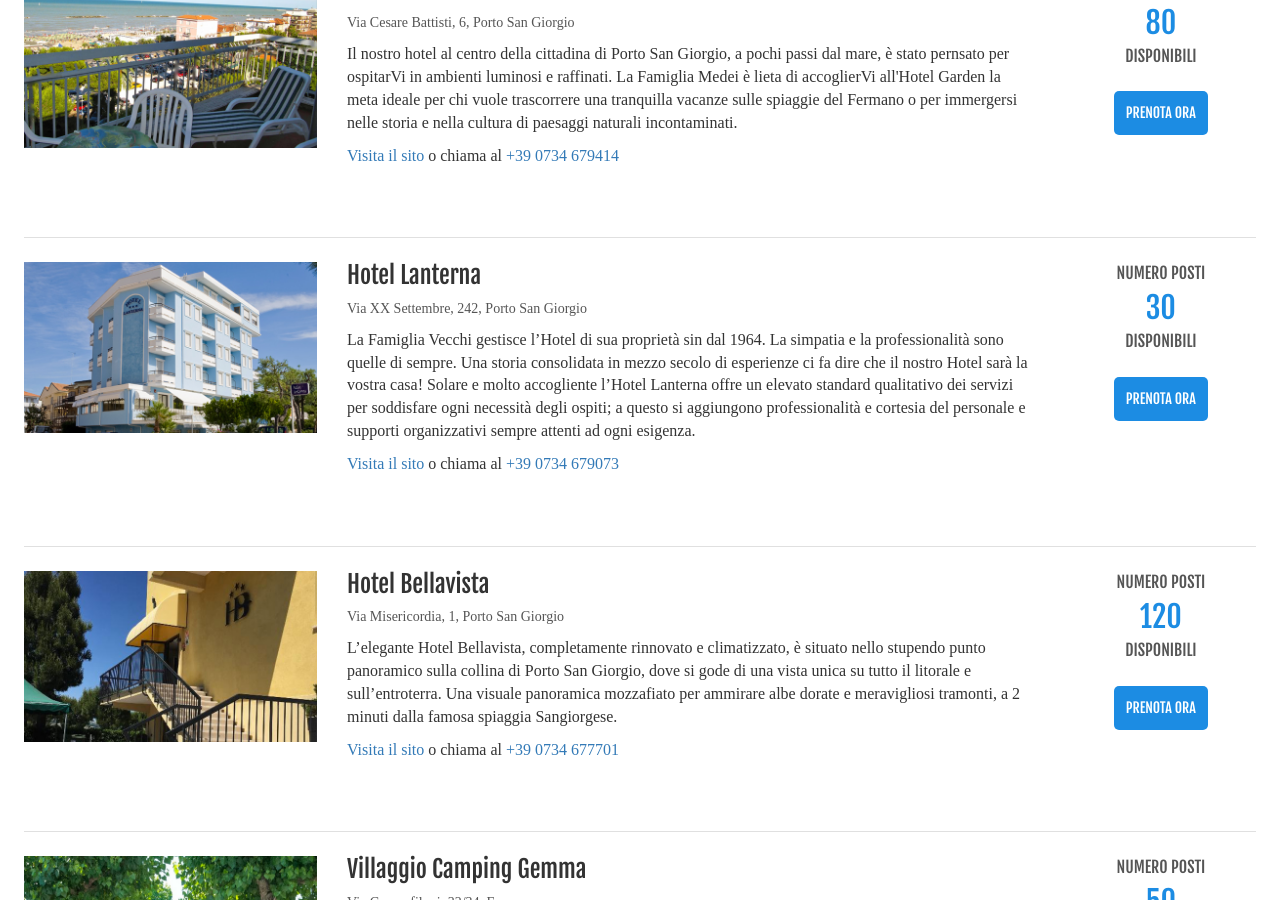
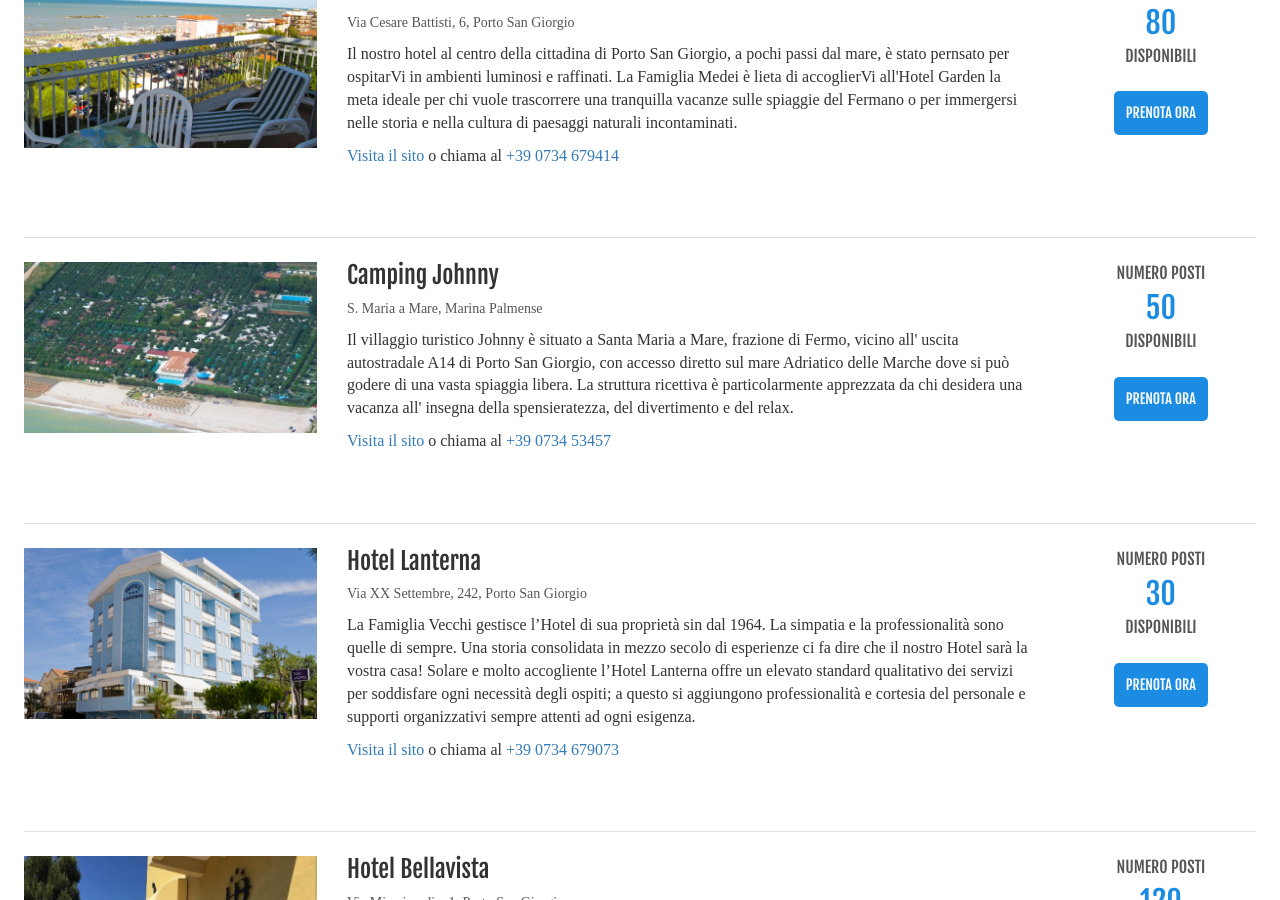
Before and after one commit to indifferentalex/giovanissimi_2017, a Jekyll site: the page built from hotels.html, in a window 1280 px wide and 900 px high, scrolled down 5483 px. Built offline with Jekyll 4.4.1, drawn with Linux system fonts in a browser that asks for light colours; nearby versions of some CDN libraries; some web fonts are replaced.

Commit message:
Camping johnny

```diff
--- a/hotels.html
+++ b/hotels.html
@@ -358,6 +358,24 @@ permalink: /hotels/
 
 	<div class="row listing top-border">
 		<div class="col-sm-3 image-column">
+			<img src="{{ site.baseurl }}/assets/images/camping_johnny.jpg"/>
+		</div>
+		<div class="col-sm-7 main-info-column">
+			<h3>Camping Johnny</h3>
+			<p class="address">S. Maria a Mare, Marina Palmense</p>
+			<p>Il villaggio turistico Johnny è situato a Santa Maria a Mare, frazione di Fermo, vicino all' uscita autostradale A14 di Porto San Giorgio, con accesso diretto sul mare Adriatico delle Marche dove si può godere di una vasta spiaggia libera. La struttura ricettiva è particolarmente apprezzata da chi desidera una vacanza all' insegna della spensieratezza, del divertimento e del relax.</p>
+			<p><a href="http://www.campingjohnny.com/it/index.html">Visita il sito</a> o chiama al <a href="tel:+39073453457">+39 0734 53457</a></p>
+		</div><!--
+		--><div class="col-sm-2 side-info-column">
+			<p>NUMERO POSTI</p>
+			<h2>50</h2>
+			<p>DISPONIBILI</p>
+			<a href="#prenotare"><div class="book-button">PRENOTA ORA</div></a>
+		</div>
+	</div>
+
+	<div class="row listing top-border">
+		<div class="col-sm-3 image-column">
 			<img src="{{ site.baseurl }}/assets/images/hotel_lanterna.jpg"/>
 		</div>
 		<div class="col-sm-7 main-info-column">
```
Also changed, not shown: cartina_hotel.html (+20 -1 lines), assets/images/camping_johnny.jpg (added), assets/images/logo.png (added).
